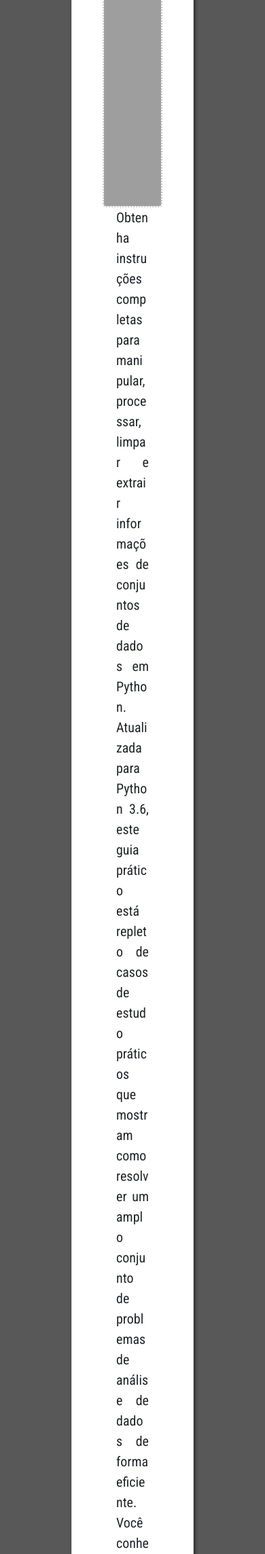
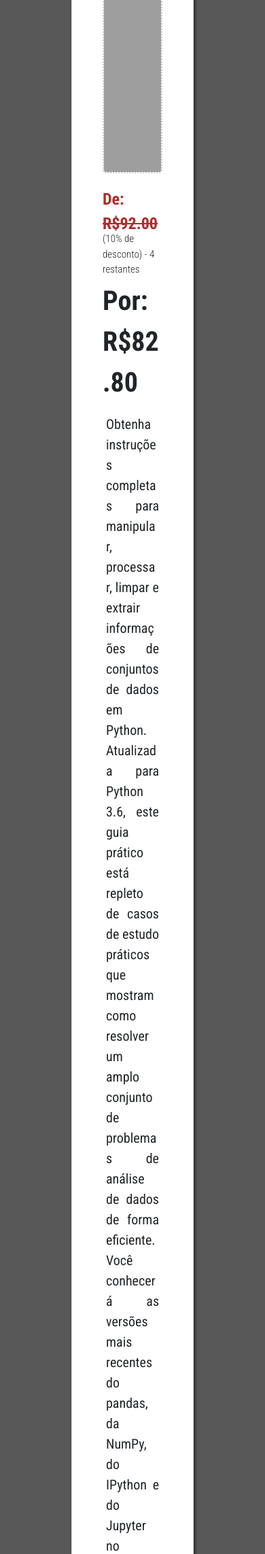
Before and after one commit to J040/CRUD-Flask, a Flask app: page /view/1 in a window 390 px wide. Shown: the part 583-2869 px from the top of the page at 68% size. Run offline with Flask 2, Linux system fonts and the light colour scheme; data comes from the database, SQL or seed files in the repository; some libraries are stand-ins or nearby versions; grey boxes are pictures that could not be loaded.

Commit message:
Alteração no template de visualização

```diff
--- a/templates/read.html
+++ b/templates/read.html
@@ -46,41 +46,47 @@
             <h4 class="card-title title" style="font-size: 40px;">{{product.name}}</h4>
         </div>
 
-        <div class="row col-md-12" style="margin: auto; margin-bottom: 20px;">
+        <div class="row col-md-11" style="margin: auto; margin-bottom: 20px;">
             <div class="col-md-4" style="align-content: center;">
-                <img class="card-img-top" height="500" style="border:2px solid rgb(201, 199, 199); border-style:dotted; border-radius: 5px 5px 5px 5px;" src="{{product.image}}" alt="Without image" >
-            </div>
-
-            <div class="col-md-8" style="margin: auto; margin-bottom: -20px;">
-                <div class="col-md-12" style="font-size: 20px; padding: 20px; padding-top: 0px; text-align: justify; align-content: center; font-family: var(--google_font); font-weight: 400;  border-radius: 5px 5px 5px 5px;">
-                    {{product.description}}
+                <div class="col-md-12" style="margin: 0px; padding: 0px;">
+                    <img class="card-img-top" height="450" style="border:2px solid rgb(201, 199, 199); border-style:dotted; border-radius: 5px 5px 5px 5px;" src="{{product.image}}" alt="Without image" >
                 </div>
-
-                <div class="col-md-12" style="text-align: left; font-size: 40px; padding: 20px; font-family: var(--google_font); font-weight: 700;"
+                <div class="col-md-12" style="text-align: left; font-size: 40px; margin-top: 20px; padding: 0px; font-family: var(--google_font); font-weight: 700;"
                     {% if discount.discount_percent != 0 and discount.discount_percent < 100 and product.price != 0 and discount.end_date.date() >= now %}
                         <div>
-                            <p style="font-size: 30px; margin: 0px; font-family: var(--google_font); font-weight: 700; color: rgb(180, 42, 42);">De: <strike>R${{product.price}}</strike></p>
+                            <p style="font-size: 24px; margin: 0px; font-family: var(--google_font); font-weight: 700; color: rgb(180, 42, 42);">De: <strike>R${{product.price}}</strike></p>
                             {% if discount.remaining_days == 0 %}
                                 <p style="margin: 0px; margin-top: -7px; margin-bottom: 5px; font-size: 15px; font-family: var(--google_font); font-weight: 300;">({{discount.discount_percent}}% de desconto) - Promoção válida até hoje</p>
                             {% else %}
-                            <p style="margin: 0px; margin-top: -7px; margin-bottom: 5px; font-size: 15px; font-family: var(--google_font); font-weight: 300;">({{discount.discount_percent}}% de desconto) - {{discount.remaining_days}} restantes</p>
+                                <p style="margin: 0px; margin-top: -7px; margin-bottom: 5px; font-size: 15px; font-family: var(--google_font); font-weight: 300;">({{discount.discount_percent}}% de desconto) - {{discount.remaining_days}} restantes</p>
                             {% endif %}
                             {% if product.price_float - (product.price_float * (discount.discount_percent/100)) <= 0 %}
-                                <p style="font-size: 30px;">Grátis!</p>
+                                <p style="font-size: 40px;">Grátis!</p>
                             {% elif product.price_float != 0 %}
-                                <p style="font-size: 50px;">Por: R${{ '%0.2f' % (product.price_float - (product.price_float * (discount.discount_percent/100)))|float }}</p>
+                                <p style="font-size: 40px;">Por: R${{ '%0.2f' % (product.price_float - (product.price_float * (discount.discount_percent/100)))|float }}</p>
                             {% else %}
-                                <p style="font-size: 30px;">Grátis!</p>
+                                <p style="font-size: 40px;">Grátis!</p>
                             {% endif %}
                         </div>
                     {% elif product.price != 0 %}
-                        <p style="font-size: 30px;">Preço: R${{product.price}}</p>
+                    <div>
+                        <p style="font-size: 40px;">Preço: R${{product.price}}</p>
+                    </div>
                     {% else %}
-                        <p style="font-size: 30px;">Grátis!</p>
+                    <div>
+                        <p style="font-size: 40px;">Grátis!</p>
+                    </div>
                     {% endif %}
                 </div>
 
+                <div class="col-md-8" style="margin: 0px; font-size: 20px; padding: 20px; padding-top: 0px; text-align: justify; align-content: center; font-family: var(--google_font); font-weight: 400;  border-radius: 5px 5px 5px 5px;">
+
+                        {{product.description}}
+
+                </div>
+
             </div>
+
 
             <!-- BUTTONS -->
             <div class="row edit_exclude col-md-12" style="margin: 0px; margin-top: 0px;">
@@ -92,6 +98,7 @@
                     </div>
                 </div>
             </div>
+
         </div>
 
     </div>
```
